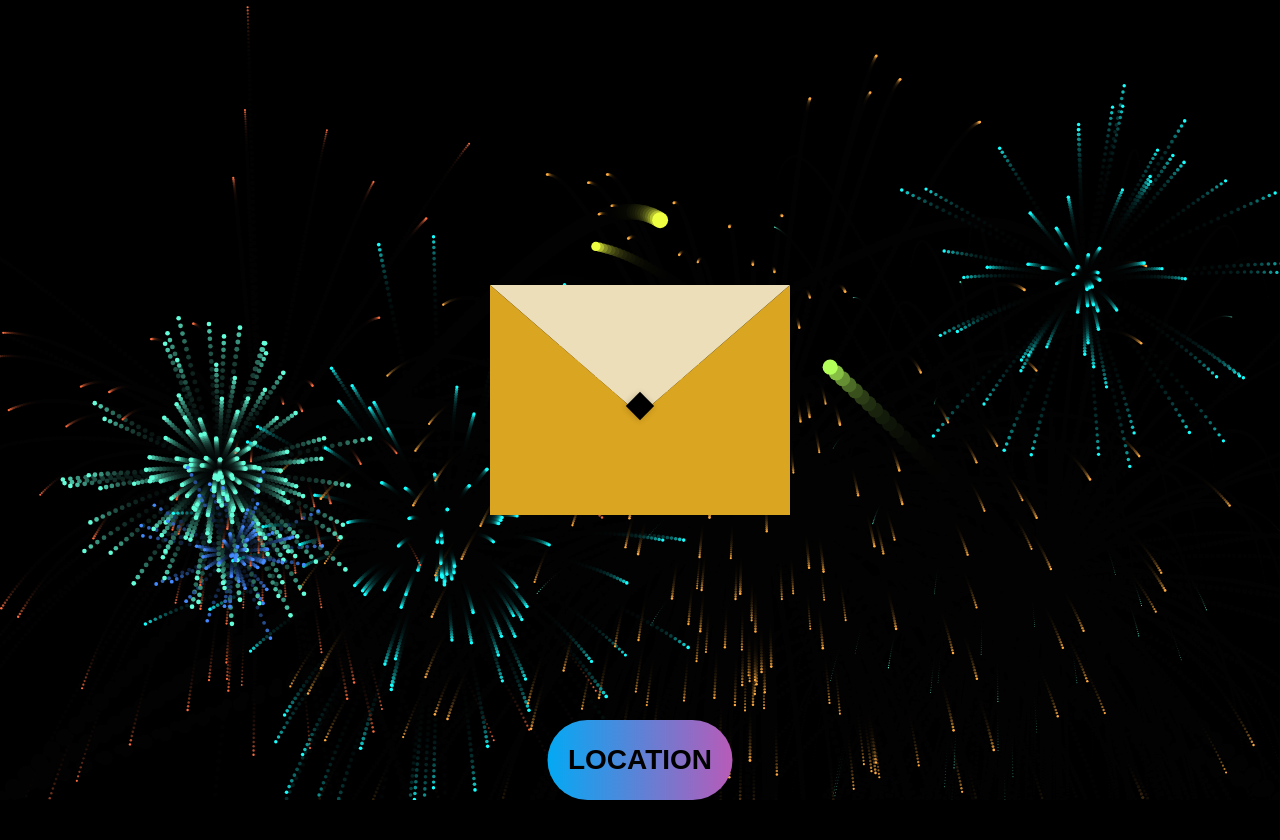
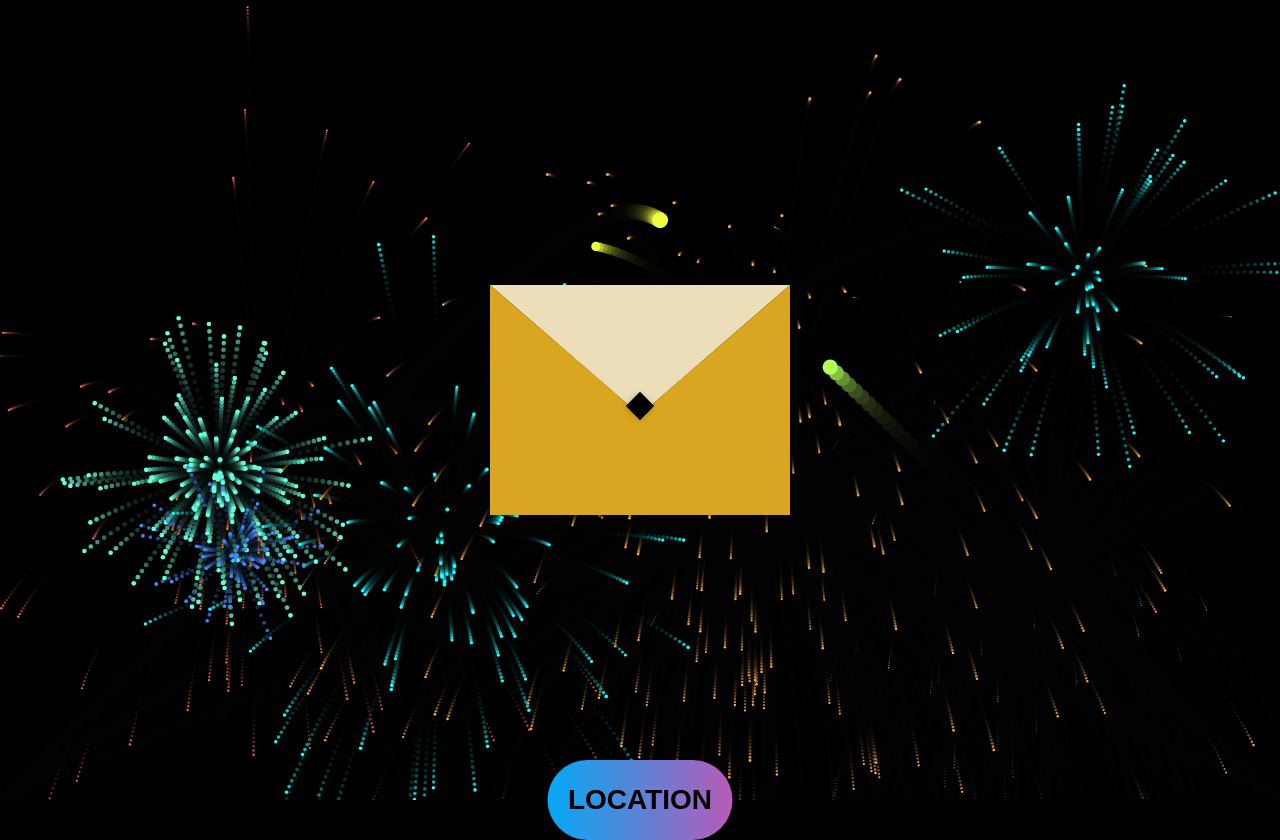
Before and after one commit to ZedTiger/invitation, a plain HTML site: page realinvi2.html in a window 1280 px wide. Before the commit the page ends 800 px from the top, so only its background shows below. Drawn offline with Linux system fonts and the light colour scheme.

Commit message:
Update realinvi2.css

```diff
--- a/realinvi2.css
+++ b/realinvi2.css
@@ -156,7 +156,7 @@
 
   a {
     position: absolute;
-    top: 95%;
+    top: 100%;
     left: 50%;
     transform: translate(-50%,-50%);
     width: 175px;
```
